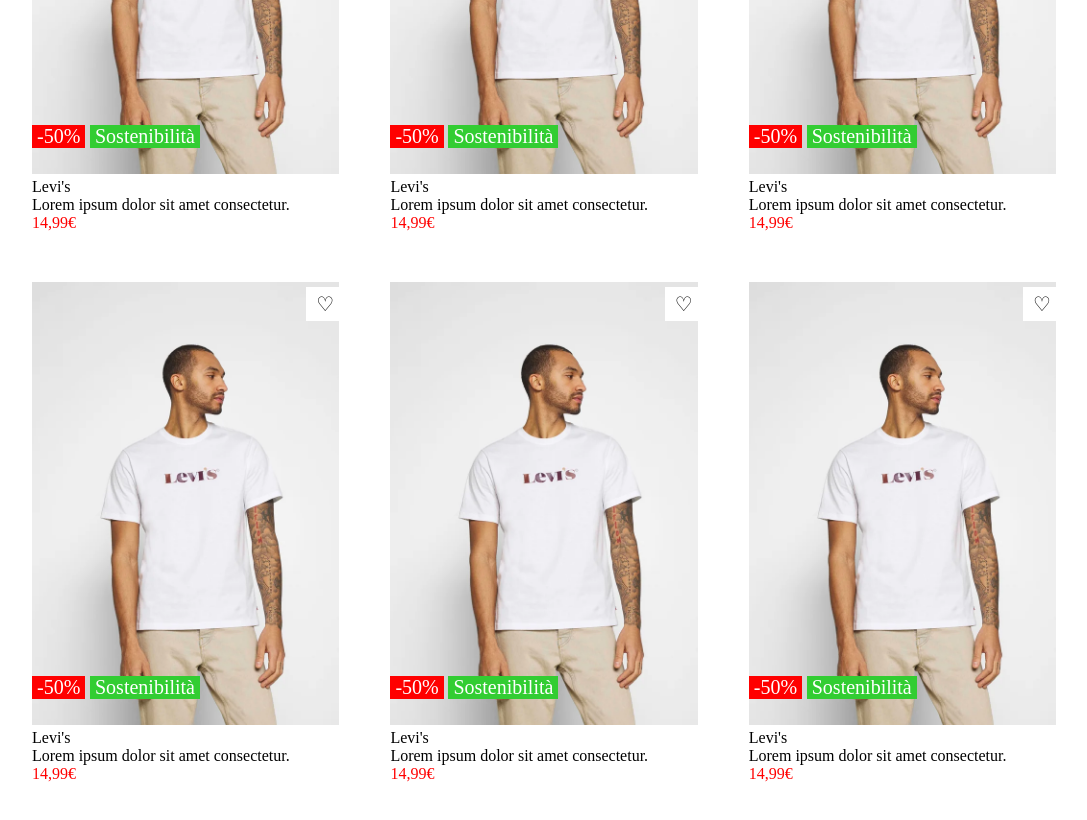
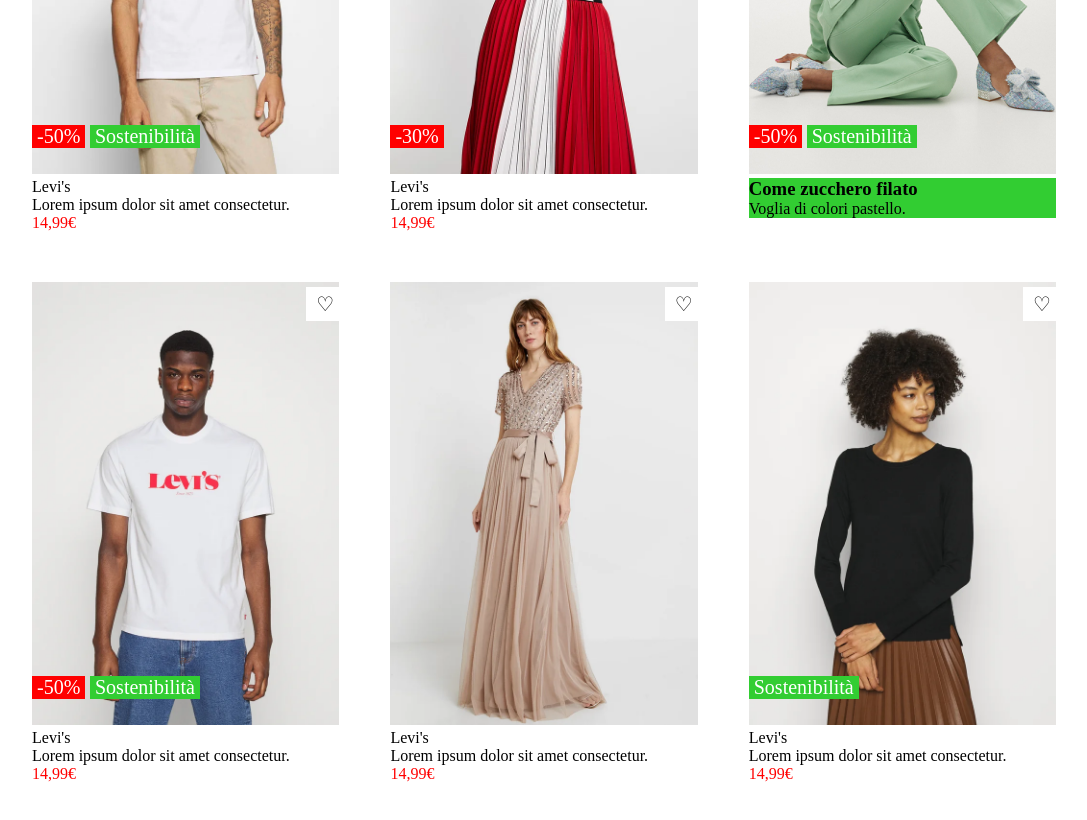
Before and after one commit to PittiglioFrancesco/htmlcss-shop, a plain HTML site: page index.html in a window 1280 px wide. Shown: the part 320-1140 px from the top of the page, without its empty margins (96-1183 px from the left). Drawn offline with Linux system fonts and the light colour scheme.

Commit message:
fix vari

```diff
--- a/css/style.css
+++ b/css/style.css
@@ -80,3 +80,17 @@
 .red{
     color: red;
 }
+
+.bgc-green{
+    background-color: limegreen;
+}
+
+.type2{
+    position: absolute;
+    background-color: limegreen;
+    color: white;
+    font-size: 20px;
+    padding: 0 5px;
+    bottom: 30px;
+    left: 0px;
+}
--- a/index.html
+++ b/index.html
@@ -48,14 +48,13 @@
             <div class="box">
 
                 <!-- div che contiene le img e  gli hover -->
-                    <img  class="picture" src="img/1.webp" alt="Levi's T-shirt">
-                    <img class="picture-b"  src="img/1b.webp" alt="">
+                    <img  class="picture" src="img/2.webp" alt="Levi's T-shirt">
+                    <img class="picture-b"  src="img/2b.webp" alt="">
 
 
                 <!-- tutti gli hover -->
                 <div class="cuore">&#x2661;</div>
-                <div class="sconto">-50%</div>
-                <div class="type">Sostenibilità</div>
+                <div class="sconto">-30%</div>
 
             </div>
 
@@ -77,8 +76,42 @@
             <div class="box">
 
                 <!-- div che contiene le img e  gli hover -->
-                    <img  class="picture" src="img/1.webp" alt="Levi's T-shirt">
-                    <img class="picture-b"  src="img/1b.webp" alt="">
+                    <img src="img/3.jpg" alt="Levi's T-shirt">
+
+
+                <!-- tutti gli hover -->
+                <div class="cuore">&#x2661;</div>
+                <div class="sconto">-50%</div>
+                <div class="type">Sostenibilità</div>
+
+            </div>
+
+            <!-- div che contiene le info del prodotto -->
+            <div class="info bgc-green">
+
+                <h3>Come zucchero filato</h3>
+                <span>Voglia di colori pastello.</span>
+
+            </div>
+
+        </section>
+
+
+
+    </div>
+
+    <!-- contenitore riga 2 -->
+    <div class="container">
+
+        <!-- contenitore prodotto 4 -->
+        <section class="prodotto">
+
+            <!-- div che contiente le immagini e i vari position absolute -->
+            <div class="box">
+
+                <!-- div che contiene le img e  gli hover -->
+                    <img  class="picture" src="img/4.webp" alt="Levi's T-shirt">
+                    <img class="picture-b"  src="img/4b.webp" alt="">
 
 
                 <!-- tutti gli hover -->
@@ -99,28 +132,19 @@
 
         </section>
 
-
-
-    </div>
-
-    <!-- contenitore riga 2 -->
-    <div class="container">
-
-        <!-- contenitore prodotto 1 -->
-        <section class="prodotto">
+        <!-- contenitore prodotto 5 -->
+        <section class="prodotto center">
 
             <!-- div che contiente le immagini e i vari position absolute -->
             <div class="box">
 
                 <!-- div che contiene le img e  gli hover -->
-                    <img  class="picture" src="img/1.webp" alt="Levi's T-shirt">
-                    <img class="picture-b"  src="img/1b.webp" alt="">
+                    <img  class="picture" src="img/5.webp" alt="Levi's T-shirt">
+                    <img class="picture-b"  src="img/5b.webp" alt="">
 
 
                 <!-- tutti gli hover -->
                 <div class="cuore">&#x2661;</div>
-                <div class="sconto">-50%</div>
-                <div class="type">Sostenibilità</div>
 
             </div>
 
@@ -135,50 +159,20 @@
 
         </section>
 
-        <!-- contenitore prodotto 2 -->
-        <section class="prodotto center">
-
-            <!-- div che contiente le immagini e i vari position absolute -->
-            <div class="box">
-
-                <!-- div che contiene le img e  gli hover -->
-                    <img  class="picture" src="img/1.webp" alt="Levi's T-shirt">
-                    <img class="picture-b"  src="img/1b.webp" alt="">
-
-
-                <!-- tutti gli hover -->
-                <div class="cuore">&#x2661;</div>
-                <div class="sconto">-50%</div>
-                <div class="type">Sostenibilità</div>
-
-            </div>
-
-            <!-- div che contiene le info del prodotto -->
-            <div class="info">
-
-                <p>Levi's</p>
-                <span class="descrizione">Lorem ipsum dolor sit amet consectetur.</span>
-                <span class="red">14,99€</span>
-
-            </div>
-
-        </section>
-
-        <!-- contenitore prodotto 3 -->
+        <!-- contenitore prodotto 6 -->
         <section class="prodotto">
 
             <!-- div che contiente le immagini e i vari position absolute -->
             <div class="box">
 
                 <!-- div che contiene le img e  gli hover -->
-                    <img  class="picture" src="img/1.webp" alt="Levi's T-shirt">
-                    <img class="picture-b"  src="img/1b.webp" alt="">
+                    <img  class="picture" src="img/6.webp" alt="Levi's T-shirt">
+                    <img class="picture-b"  src="img/6b.webp" alt="">
 
 
                 <!-- tutti gli hover -->
                 <div class="cuore">&#x2661;</div>
-                <div class="sconto">-50%</div>
-                <div class="type">Sostenibilità</div>
+                <div class="type2">Sostenibilità</div>
 
             </div>
 
```
